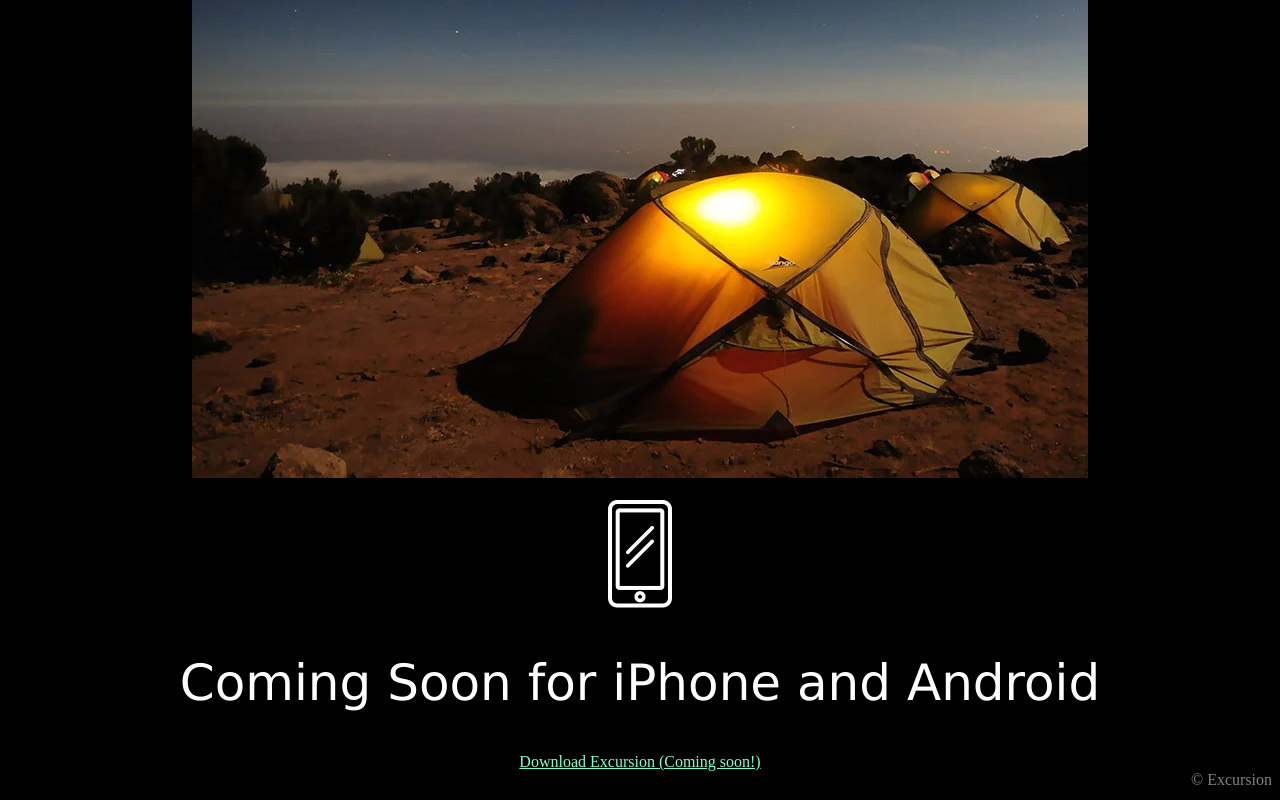
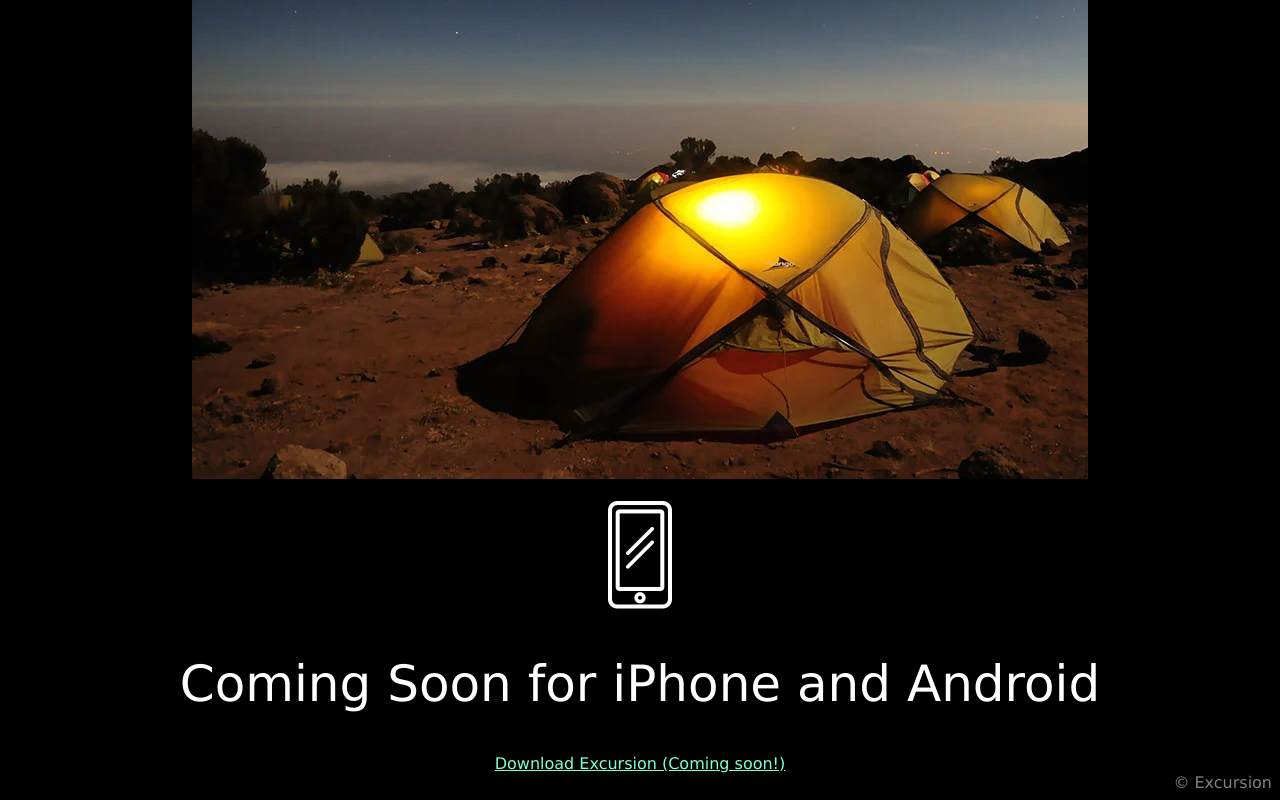
Before and after one commit to n-kleuster/Excursion, a plain HTML site: page index.html in a window 1280 px wide. Shown: the part 548-1348 px from the top of the page. Drawn offline with Linux system fonts and the light colour scheme.

Commit message:
fixed font

```diff
--- a/resources/css/style.css
+++ b/resources/css/style.css
@@ -23,12 +23,14 @@ h3 {
 }
 
 .link {
+    font-family: Verdana;
     color: aquamarine;
     display: block;
     font-size: 16px;
 }
 
 .copyright {
+    font-family: Verdana;
     text-align: right;
     color: gray;
 }
```
